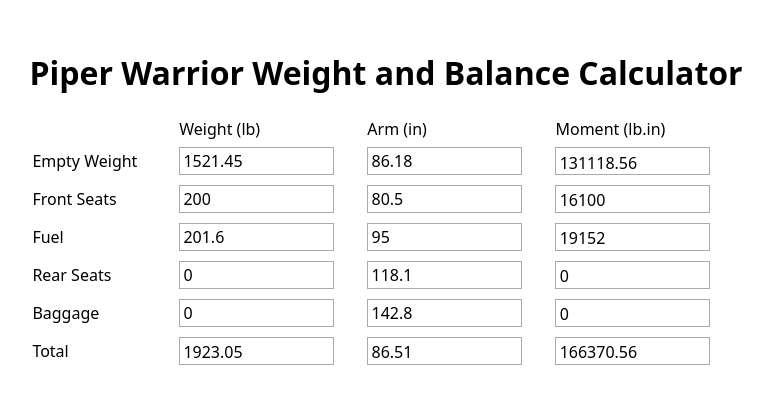
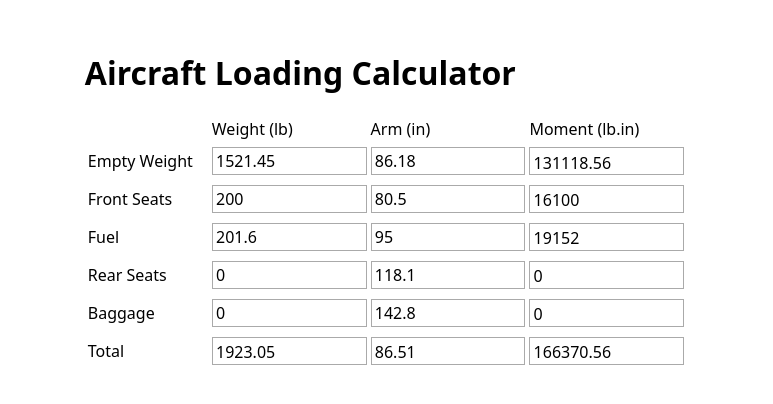
Before and after one commit to zachjensz/aircraft-loading, a SvelteKit app: page / in a window 1280 px wide. Shown: the part 200-604 px from the top of the page, without its empty margins (254-1027 px from the left). Built offline with nearby package versions, Linux system fonts and the light colour scheme.

Commit message:
Better title

```diff
--- a/src/routes/+page.svelte
+++ b/src/routes/+page.svelte
@@ -31,7 +31,7 @@
 	}
 </script>
 
-<h1>Piper Warrior Weight and Balance Calculator</h1>
+<h1>Aircraft Loading Calculator</h1>
 <table>
 	<tr>
 		<th />
```
